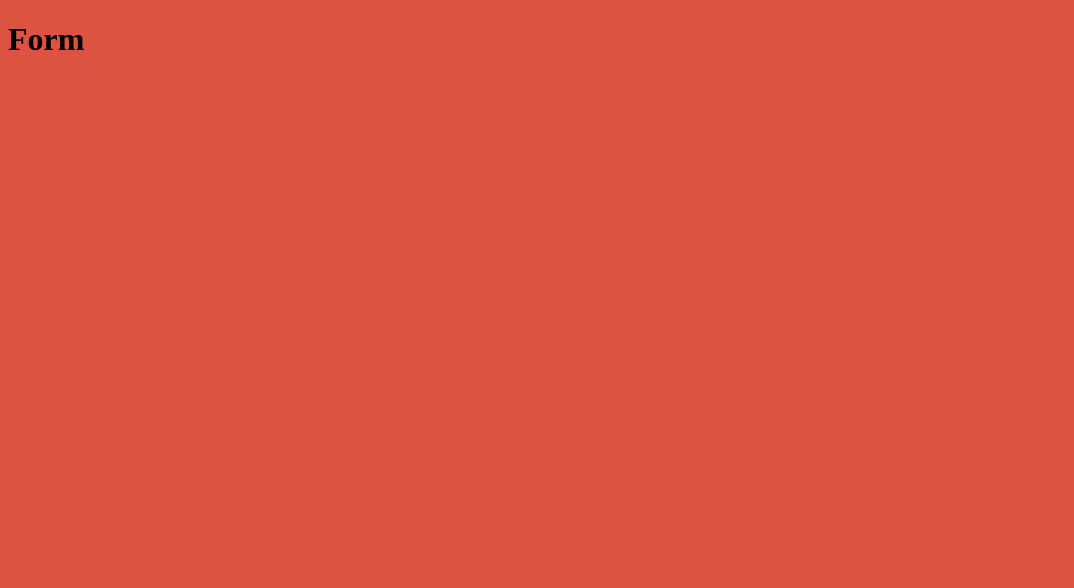
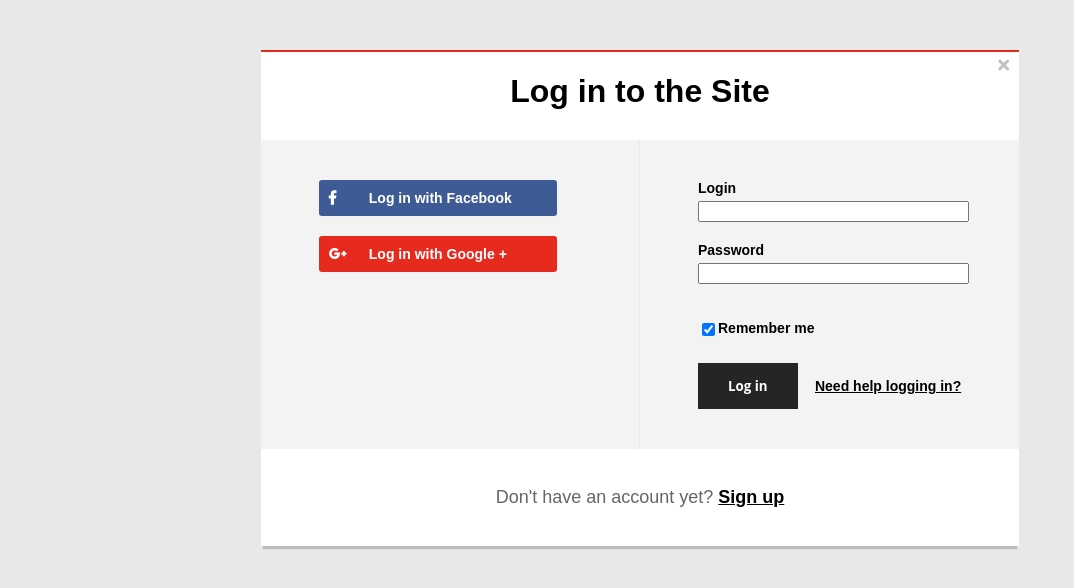
Before and after one commit to OksanaCoder/gulp-form-2, a website: page app/index.html in a window 1280 px wide. Shown: the whole page, without its empty margins (0-1074 px from the left). Drawn offline with nearby package versions, Linux system fonts and the light colour scheme; files that its build step writes are made by us from their sources.

Commit message:
comlpete

```diff
--- a/app/index.html
+++ b/app/index.html
@@ -3,9 +3,49 @@
  <head>
  	<meta charset="UTF-8">
  	<title>Form</title>
+ 	<link rel="stylesheet" href="https://use.fontawesome.com/releases/v5.2.0/css/all.css" integrity="sha384-hWVjflwFxL6sNzntih27bfxkr27PmbbK/iSvJ+a4+0owXq79v+lsFkW54bOGbiDQ" crossorigin="anonymous">
  	<link rel="stylesheet" type="text/css" href="css/main.css">
  </head>
  <body>
- 	<h1>Form</h1>
- </body>
+ 	<form class="form">
+  		<div class="head">
+		  	<h1>Log in to the Site</h1>
+		  	<a href="#"><i class="fas fa-times"></i></a>
+ 		 </div>
+	<div class="main">
+		<div class="left">
+			<button class="facebook">
+				<i class="fab fa-facebook-f"></i>
+				Log in with Facebook
+			</button>
+			<button class="google">
+				<i class="fab fa-google-plus-g"></i>
+				Log in with Google +
+			</button>
+		</div>
+		<div class="right">
+		   <span class="wrap">
+			    <label for="login"> Login</label>
+				<input type="text" name="login" class="login">
+			</span>
+			<span class="wrap">
+		     	<label for="password">Password	</label>
+				<input type="password" name="password" class="password">
+		    </span>
+		    <br>
+		    <span class="check-box">
+				<label for="checkbox">Remember me</label>
+				<input type="checkbox" name="checkbox" class="checkbox" checked>
+			</span>
+			<div>
+			  <button class="log-btn">Log in</button>
+			  <a href="#">Need help logging in?</a>
+		    </div>
+		</div>
+	</div>
+		<div class="footer">
+			<p>Don't have an account yet? <a href="#">Sign up</a></p>
+		</div>
+  </form>
+   </body>
  </html>
--- a/app/style/_variables.scss
+++ b/app/style/_variables.scss
@@ -1 +1,3 @@
-$red-color: #dd5342;
+$grey-color: #e8e8e8;
+$red-color: #e62b1e;
+$light-grey-color: #f3f3f3;
--- a/app/style/main.scss
+++ b/app/style/main.scss
@@ -1,5 +1,149 @@
 @import 'variables';
 
 body {
-	background-color: $red-color;
+	background-color: $grey-color;
+	 font-family: Arial;
 }
+
+.form {
+	width: 60%;
+	margin: 50px auto;
+	box-shadow: 0px 5px 1px -2px #bcbcbc;
+	.head {
+		text-align: center;
+		background-color: #fff;
+		height: 88px;
+		border-top: 2px solid $red-color;
+		position: relative;
+		.fas {
+			position: absolute;
+			top: 5px;
+			right: 10px;
+			color: #c2c2c2;
+		}
+	}
+	.main {
+		background: $light-grey-color;
+		display: grid;
+		width: 100%;
+		grid-template-columns: 1fr 1fr;
+		font-size: 14px;
+		font-weight: bold;
+
+	  .left {
+	  	padding: 40px 58px;
+	  	border-right: 1px solid $grey-color;
+
+		.facebook {
+			background: #3e5b96;
+			margin-bottom: 20px;
+			padding: 10px 45px 10px 50px;
+		}
+		.google {
+			background: $red-color;
+		}
+
+	  	button {
+	  		display: flex;
+	  		font-weight: bold;
+ 			display: inline-block;
+			vertical-align: middle;
+			padding: 0;
+			margin: 0;
+			border: none;
+			border-radius: 3px;
+			white-space: nowrap;
+			user-select: none;
+			text-decoration: none;
+			color: #fff;
+			font-size: 14px;
+
+
+		    position: relative;
+		    padding: 10px 50px;
+
+		     i {
+			  position: absolute;
+			  left: 5px;
+			  top: 0;
+		      padding: 0 0 0 5px;
+			  height: 100%;
+			  box-sizing: border-box;
+
+
+			  display: flex;
+			  align-items: center;
+		}
+	}
+	}
+	 	  .right {
+	  	padding: 40px 58px;
+
+	   .wrap {
+	   	display: block;
+	   	margin-bottom: 20px;
+
+		 .login {
+			width: 100%;
+		 }
+
+		 .password {
+			width: 100%;
+		 }
+
+	     label {
+	     	display: block;
+	     	margin-bottom: 5px;
+	     }
+	   }
+		.check-box {
+			display:  inline-block;
+
+			.checkbox {
+				float: left;
+			}
+		}
+		div {
+			display: flex;
+			margin-top: 24px;
+			justify-content: space-between;
+					align-items: center;
+
+			.log-btn {
+				background: #252525;
+				border: none;
+				display: inline-block;
+				vertical-align: middle;
+
+				  white-space: nowrap;
+				  user-select: none;
+				  font-family: 'Open sans';
+
+				  font-weight: bold;
+				  text-decoration: none;
+				  color: #fff;
+				  padding: 14px 30px;
+			}
+			a {
+				color: #000;
+			}
+
+		}
+	  }
+	}
+	.footer {
+		text-align: center;
+		background: #fff;
+		padding: 20px;
+		font-size: 18px;
+
+		p {
+			color: #666666;
+
+			a {
+				color: #000;
+				font-weight: bold;
+			}
+		}
+	}
+}
```
Also changed, not shown: gulpfile.js (+7 -3 lines), build/css/main.css, build/index.html.
